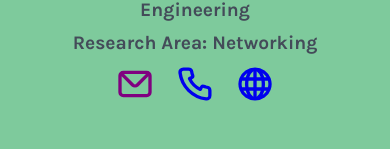
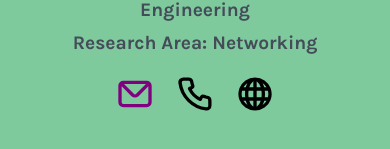
Before and after one commit to Hack-TeeEssGee/frontend, a React (Create React App) app: page /faculty in a window 390 px wide. Shown: the part 485-634 px from the top of the page. Built offline with nearby package versions, Linux system fonts and the light colour scheme; what supertokens-auth-react would draw is missing.

Commit message:
phone number copy to clipboard added

```diff
--- a/src/styles/_faculty.scss
+++ b/src/styles/_faculty.scss
@@ -27,7 +27,11 @@
     }
 }
 .faculty-handle {
-    a {
+    button {
+        padding: 0;
+        border: none;
+        background: none;
         margin: 10px;
+        cursor: pointer;
     }
 }
--- a/src/views/faculty.js
+++ b/src/views/faculty.js
@@ -1,5 +1,7 @@
 import { UilEnvelope, UilPhone, UilFacebookF, UilInstagram, UilGlobe } from '@iconscout/react-unicons';
 import { useEffect, useState } from "react";
+import { toast } from 'react-toastify';
+
 
 const sampleFacultyData = {
     "name": "Raghavendra Kaushik",
@@ -37,9 +39,9 @@ const Faculty = () => {
                 <div className="faculty-details-wrapper">Research Area: {sampleFacultyData["research-area"]}</div>
             </div>
             <div className="faculty-handle">
-                <a href={`mailto:${sampleFacultyData.email}`}><UilEnvelope color="purple" size={40} /></a>
-                <a href={sampleFacultyData.phone} color="orangered"><UilPhone size={40} /></a>
-                <a href={sampleFacultyData.website} color="lightblue"><UilGlobe size={40} /></a>
+                <button onClick={() => window.location.href=`mailto:${sampleFacultyData.email}`}><UilEnvelope color="purple" size={40} /></button>
+                <button onClick={() =>  {navigator.clipboard.writeText(`${sampleFacultyData.phone}`); toast.success('Phone number copied to clipboard'); }} color="orangered"><UilPhone size={40} /></button>
+                <button onClick={() => window.location.href=`${sampleFacultyData.website}`} color="lightblue"><UilGlobe size={40} /></button>
             </div>
         </div >
     )
```
